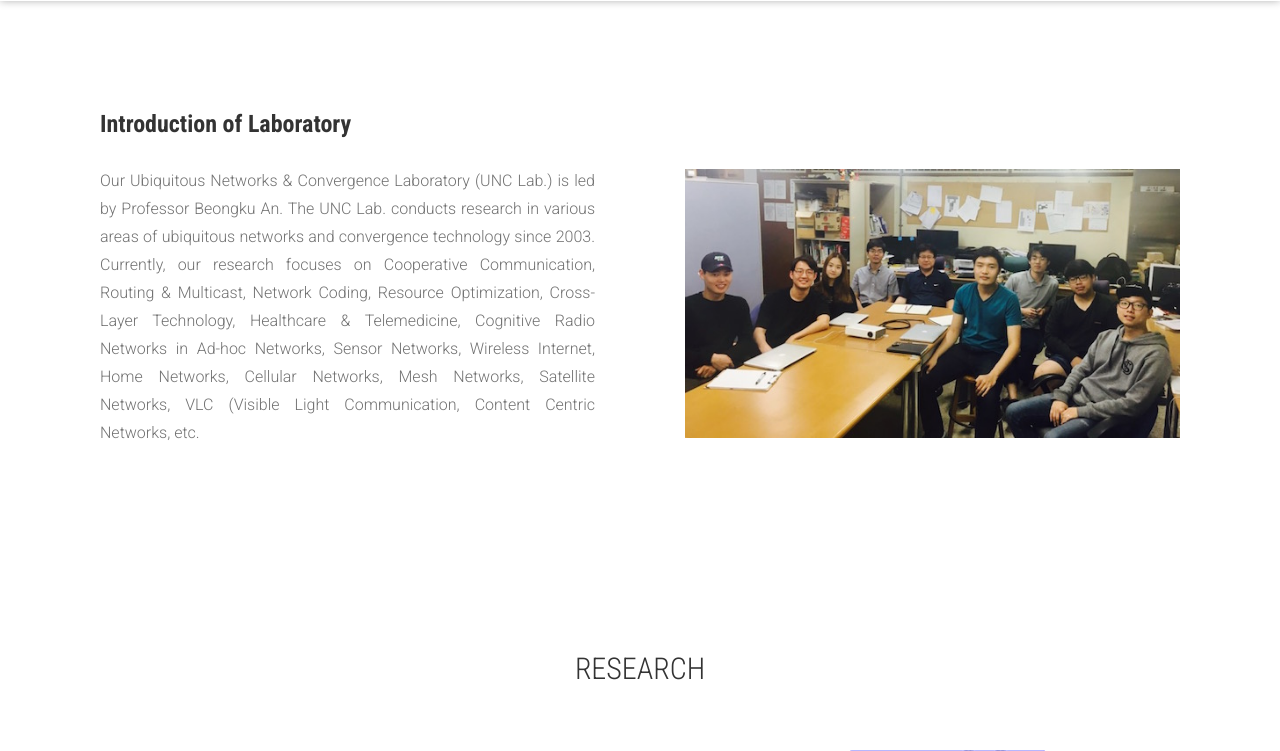
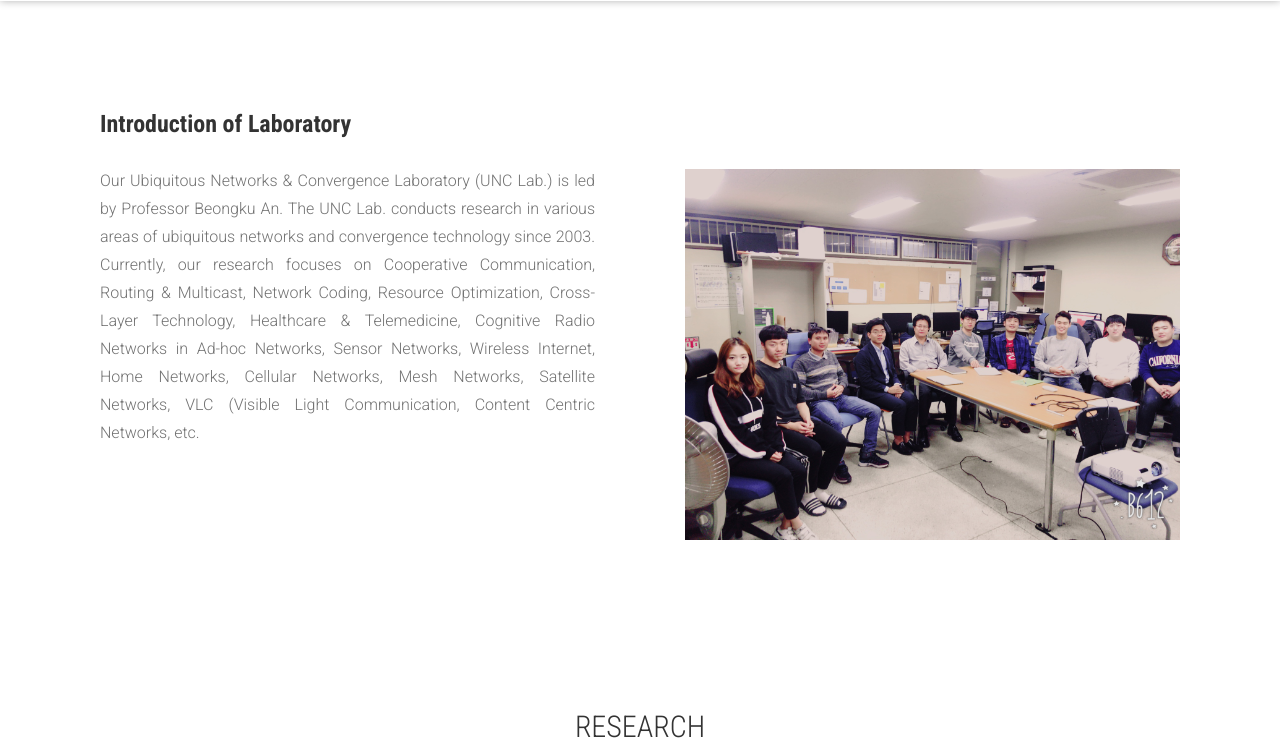
Before and after one commit to jaejin1/UNClabhomepage, a PHP site: page / in a window 1280 px wide. Shown: the part 522-1273 px from the top of the page. Run offline with PHP 8.4, Linux system fonts and the light colour scheme; some libraries are stand-ins or nearby versions; some web fonts are replaced.

Commit message:
단체사진 변경

```diff
--- a/index.php
+++ b/index.php
@@ -123,7 +123,7 @@ include_once $_SERVER['DOCUMENT_ROOT'].'/templete/common.php';
                         </div>
                         <div class="col-md-6 col-sm-6">
                             <div class="block">
-                                <img style="margin-top: 78px" src="images/about/labpicture.jpg" alt="">
+                                <img style="margin-top: 78px" src="images/about/labpicture2.jpg" alt="">
                             </div>
                         </div>
                     </div>
```
Also changed, not shown: images/about/labpicture2.jpg (added).
